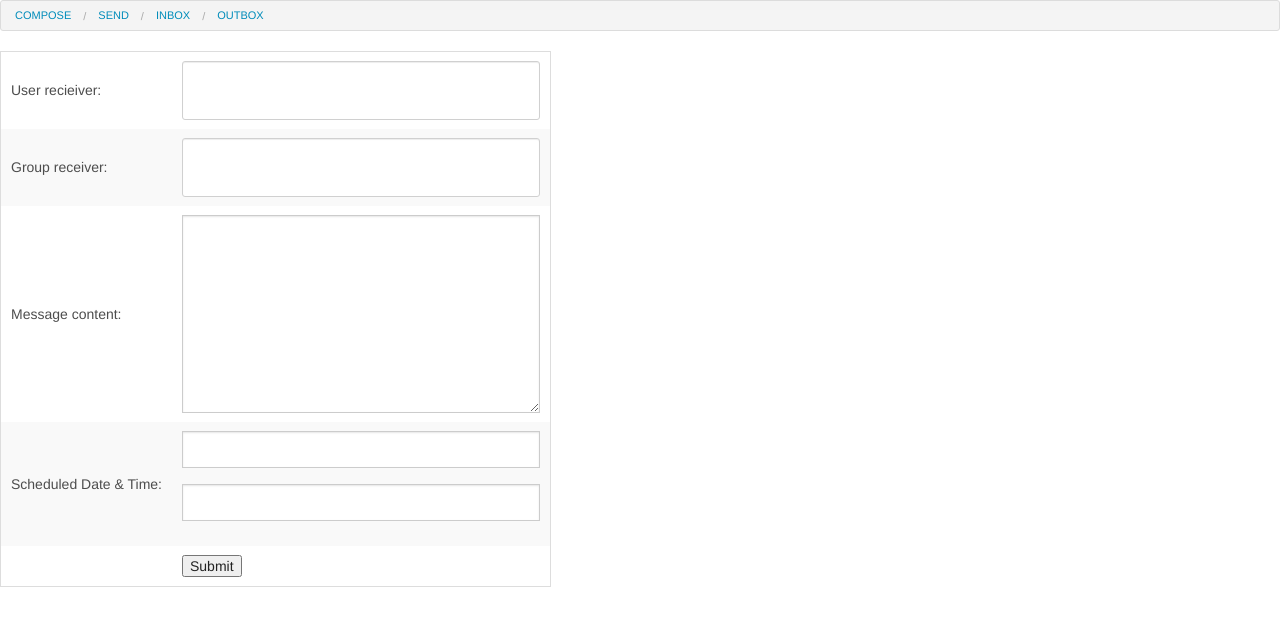
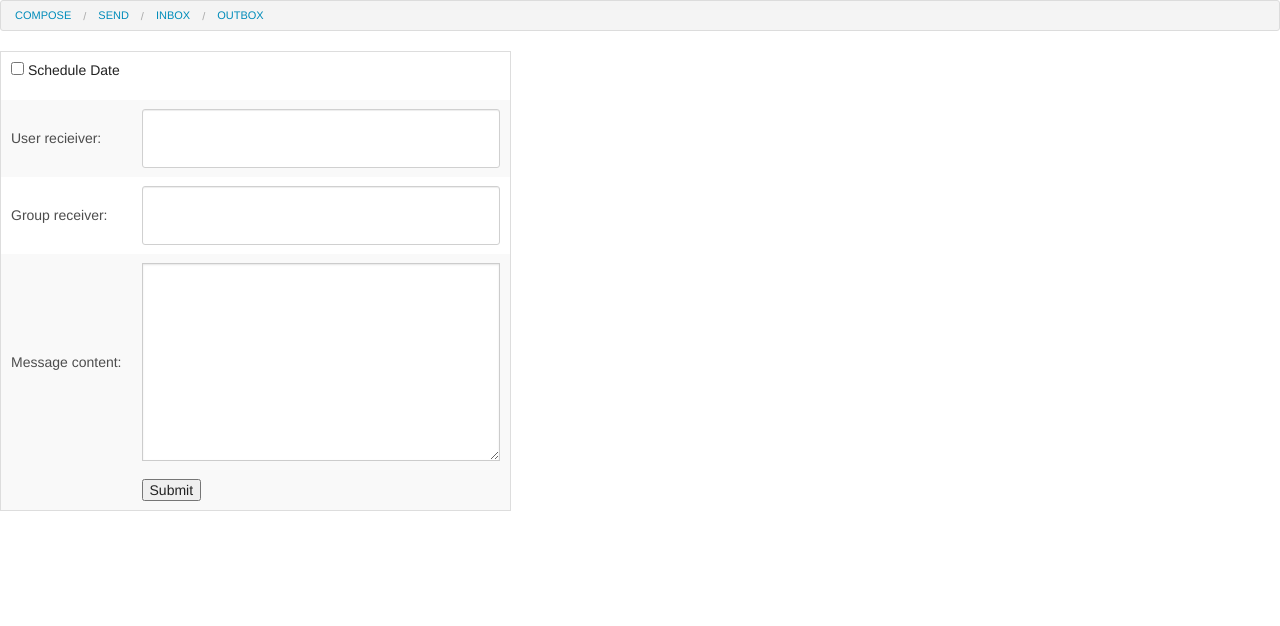
Before and after one commit to roshanshrestha01/messaging, a Django app: page /message/compose/ in a window 1280 px wide. Shown: the top 626 px of the page. Run offline with Django 3.2, Linux system fonts and the light colour scheme; parts of the project's set-up code (start-up, migrations or seed data) failed here and were passed over.

Commit message:
schedule_date row add/remove

```diff
--- a/msgin/templates/msgin/compose_message.html
+++ b/msgin/templates/msgin/compose_message.html
@@ -5,13 +5,22 @@
 	<link rel="stylesheet" href="{{ STATIC_URL }}js/dist/css/selectize.css" />
 	<link rel="stylesheet" href="{{ STATIC_URL }}js/dist/css/selectize.default.css" />
 	<link rel="stylesheet" href="{{ STATIC_URL }}js/dist/css/selectize.legacy.css" />
-
+<style>
+table tr:nth-child(5)
+{
+	display: none;
+}
+</style>
 {% endblock %}
 
 {% block content %}
 <form action="/message/compose/" method="post">
 {% csrf_token %}
 <table>
+<tr>
+	<td><input type="checkbox" value="schedule" id="schedule"> Schedule Date</td>
+	<td></td>
+</tr>
 {{form.as_table}}
 
 <tr><td></td><td><input type="submit" value="Submit"></td></tr>
@@ -30,6 +39,17 @@
 		$('#id_group_receiver').selectize({
  			plugins: ['remove_button']
 			});
+		$('#schedule').click(function() {
+        	if($(this).is(':checked'))
+    			{
+        	    $('table tr:nth-child(5)').fadeIn();
+        		}
+        	else
+            	{
+            	$('table tr:nth-child(5)').css('display','none');
+    			}
+   			});
 	});
+
 </script>
 {% endblock %}
```
